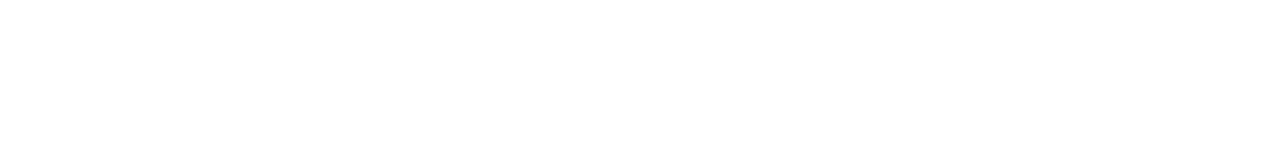
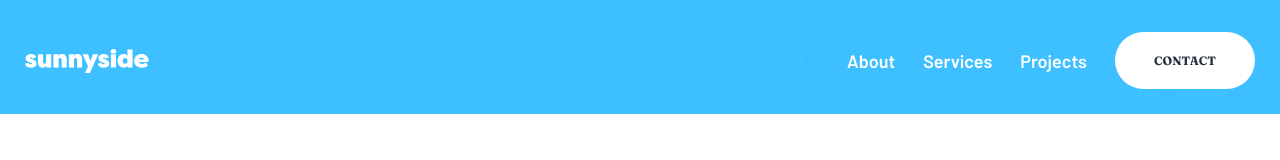
Before and after one commit to elisa-charrier/sunnyside-agency-landing-page, a plain HTML site: page index.html in a window 1280 px wide. Drawn offline with Linux system fonts and the light colour scheme.

Commit message:
Add header

```diff
--- a/app/scss/_global.scss
+++ b/app/scss/_global.scss
@@ -10,5 +10,83 @@ html {
 }
 
 body {
+    font-family: $fontFamily;
+    font-size: toRem(18);
+    font-weight: $semiBoldFontWeight;
+    color: $veryDarkGrayishBlue;
+}
 
+.grid-layout {
+    display: grid;
+    grid-template-columns: repeat(2, 1fr);
+    width: 100%;
+    grid-template-rows: auto;
+    grid-template-areas:
+        "header header"
+        ;
 }
+
+.header {grid-area: header;}
+
+.header {
+    background-image: url("../app/img/mobile/image-header.jpg");
+    background-repeat: no-repeat;
+    background-size: cover;
+}
+
+.a {
+    color: inherit;
+    text-decoration: none;
+
+    &--header {
+        margin-top: toRem(44);
+    }
+}
+
+.button {
+    background: none;
+	color: inherit;
+	border: none;
+	padding: 0;
+	font: inherit;
+	cursor: pointer;
+	outline: inherit;
+
+    &--header {
+        height: toRem(57);
+        min-width: toRem(140);
+        margin-top: toRem(32);
+        margin-bottom: toRem(39);
+        border-radius: toRem(57/2);
+
+        background: $yellow;
+
+        text-transform: uppercase;
+        font-family: $fancyFontFamily;
+        font-weight: $fancyBoldFontWeight;
+        font-size: toRem(12);
+        color: $veryDarkDesaturatedBlue;
+    }
+}
+
+@media only screen and (min-width: 768px) {
+
+    .a {
+        margin: 0;
+
+        &--header {
+            margin-right: toRem(28);
+
+            color: $white;
+        }
+    }
+
+    .button {
+        margin: 0;
+        padding: 0;
+
+        &--header {
+            background: $white;
+        }
+    }
+}
--- /dev/null
+++ b/app/scss/_header.scss
@@ -0,0 +1,66 @@
+.header {
+    display: flex;
+    justify-content: space-between;
+    align-items: center;
+
+    padding: toRem(25);
+    padding-top: toRem(32);
+
+    &__nav {
+        position: relative;
+    }
+
+    &__triangle-icon {
+        position: absolute;
+        top: calc(100% + #{toRem(25)});
+        right: 0;
+
+        width: 0;
+        height: 0;
+        border-top: toRem(1) solid transparent;
+        border-left: toRem(24) solid transparent;
+        border-bottom: toRem(24) solid $white;
+
+        opacity: 0;
+    }
+
+    &__dropdown-menu {
+        position: absolute;
+        top: calc(100% + #{toRem(25+24)});
+        right: 0;
+
+        display: flex;
+        justify-content: center;
+        align-items: center;
+        flex-direction: column;
+        width: calc(100vw - #{toRem(25)}*2);
+
+        opacity: 0;
+        background: $white;
+    }
+
+    &__hamburger-icon:hover + &__triangle-icon + &__dropdown-menu {
+        opacity: 1;
+    }
+
+}
+
+@media only screen and (min-width: 768px) {
+    .header {
+        &__hamburger-icon {
+            position: absolute;
+            opacity: 0;
+        }
+        &__dropdown-menu {
+            flex-direction: row;
+            justify-content: flex-end;
+
+            position: initial;
+
+            width: auto;
+            opacity: 1;
+
+            background: initial;
+        }
+    }
+}
--- a/app/scss/_variables.scss
+++ b/app/scss/_variables.scss
@@ -0,0 +1,28 @@
+/* Colors */
+
+// Primary
+$softRed: hsl(7, 99%, 70%);
+$yellow: hsl(51, 100%, 49%);
+$darkDesaturatedCyan: hsl(167, 40%, 24%); // for graphic design text
+$darkBlue: hsl(198, 62%, 26%); // for photography text
+$darkModerateCyan: hsl(168, 34%, 41%); // for footer
+
+// Neutral
+$veryDarkDesaturatedBlue: hsl(212, 27%, 19%);
+$veryDarkGrayishBlue: hsl(213, 9%, 39%);
+$darkGrayishBlue: hsl(232, 10%, 55%);
+$grayishBlue: hsl(210, 4%, 67%);
+$white: hsl(0, 0%, 100%);
+
+/* Typography */
+
+// Body copy
+$fontSize: toRem(18);
+
+// Font
+$fontFamily: 'Barlow', sans-serif;
+$semiBoldFontWeight: 600;
+
+$fancyFontFamily: 'Fraunces', serif;
+$fancyBoldFontWeight: 700;
+$fancyBlackFontWeight: 900;
--- a/app/scss/style.scss
+++ b/app/scss/style.scss
@@ -1,3 +1,6 @@
+@import url('https://fonts.googleapis.com/css2?family=Barlow:wght@600&family=Fraunces:ital,wght@0,700;1,900&display=swap');
+
 @import "functions";
 @import "variables";
 @import "global";
+@import "header";
--- a/index.html
+++ b/index.html
@@ -9,7 +9,23 @@
 
     <title>Frontend Mentor | Sunnyside agency landing page</title>
 </head>
-<body>
+<body class="grid-layout">
+    <!-- Header -->
+    <header class="header">
+        <img src="./app/img/logo.svg" alt="Sunnyside" class="header__logo">
+
+        <!-- Navigation -->
+        <nav class="header__nav">
+            <img class="header__hamburger-icon" src="./app/img/icon-hamburger.svg" alt="Menu">
+            <div class="header__triangle-icon"></div>
+            <div class="header__dropdown-menu">
+                <a href="#" class="a a--header">About</a>
+                <a href="#" class="a a--header">Services</a>
+                <a href="#" class="a a--header">Projects</a>
+                <button class="button button--header">Contact</button>
+            </div>
+        </nav>
+    </header>
 
 </body>
 </html>
```
Also changed, not shown: dist/style.css, 1 other file.
